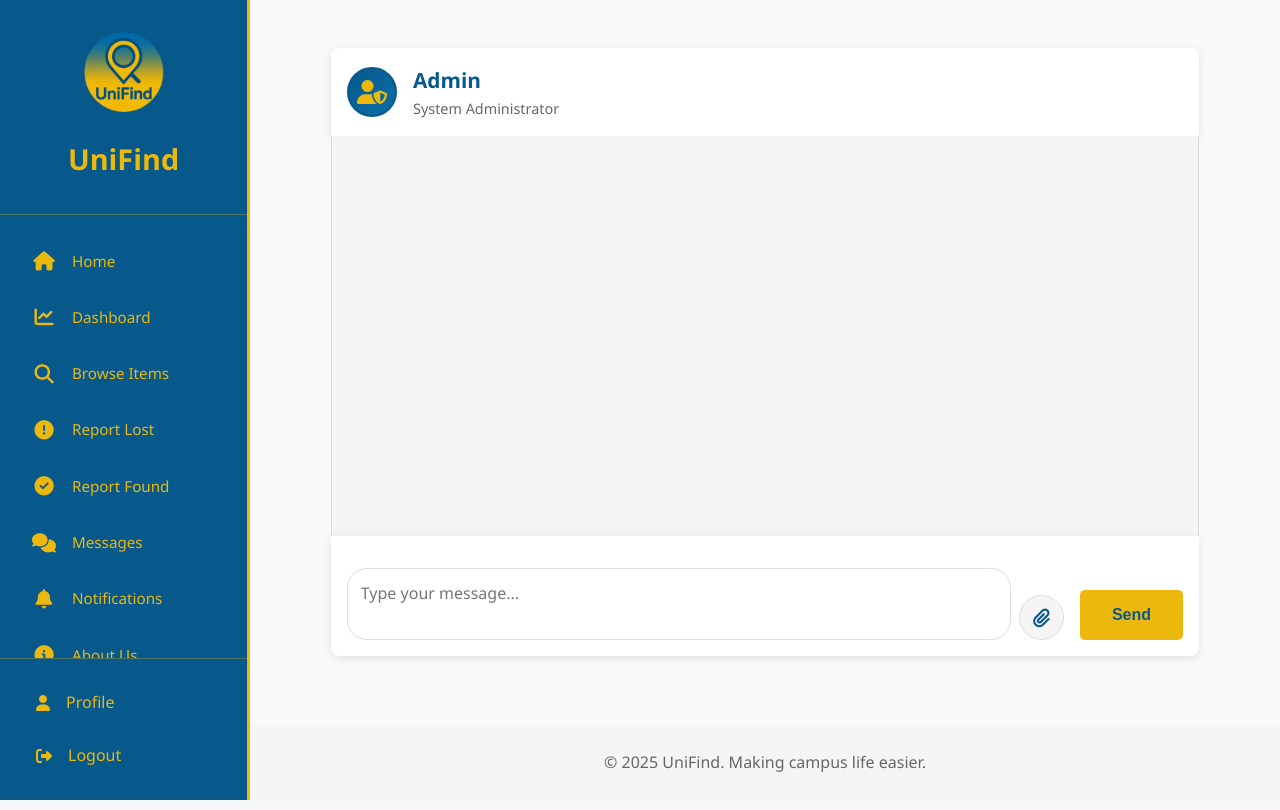
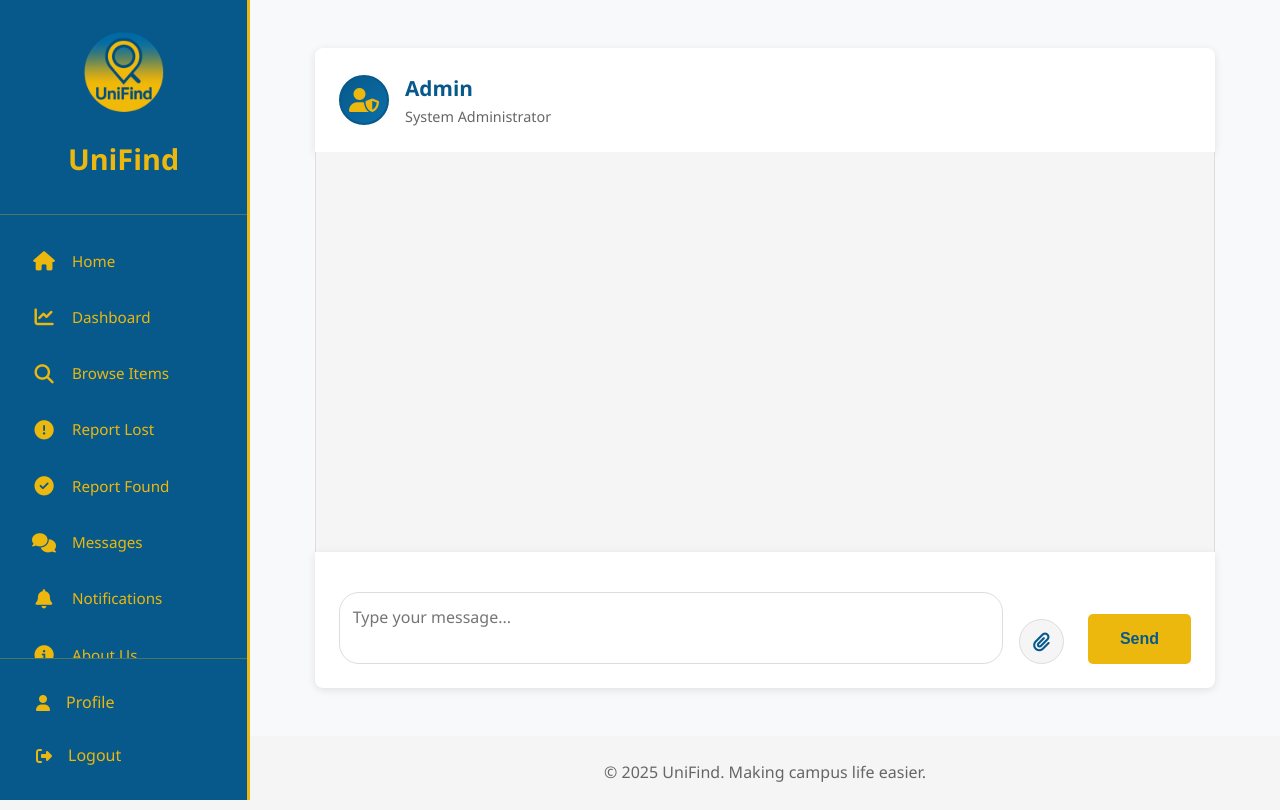
Before and after one commit to ivanzxs/unifind, a Django app: page /messages/conversation/3/ in a window 1280 px wide. Run offline with Django 5.2, Linux system fonts and the light colour scheme; a user stored in the database is signed in; data comes from the database, SQL or seed files in the repository; both versions use the stored data as it was after the commit; data that the repository does not hold is empty.

Commit message:
Restore original design with Cloudinary support

```diff
--- a/templates/messages/conversation.html
+++ b/templates/messages/conversation.html
@@ -47,10 +47,10 @@
 {% block content %}
 <section class="section">
     <div class="container">
-        <div style="max-width: 900px; margin: 0 auto; padding: 0 1rem;">
+        <div style="max-width: 900px; margin: 0 auto;">
 
             <!-- User Header -->
-            <div style="background: white; padding: 1rem; border-radius: 8px 8px 0 0; box-shadow: 0 2px 8px rgba(0,0,0,0.1); display: flex; align-items: center;">
+            <div style="background: white; padding: 1.5rem; border-radius: 8px 8px 0 0; box-shadow: 0 2px 8px rgba(0,0,0,0.1); display: flex; align-items: center;">
                 {% if not other_user %}
                     <!-- No Admin Available -->
                     <div style="width: 50px; height: 50px; border-radius: 50%; background: linear-gradient(135deg, #08598b 0%, #0a6fa8 100%); display: flex; align-items: center; justify-content: center; color: #ecb80d; font-size: 1.5rem; border: 2px solid #08598b; margin-right: 1rem;">
@@ -86,11 +86,11 @@
             </div>
 
             <!-- Messages Container -->
-            <div style="background: #f5f5f5; padding: 1rem; min-height: 400px; max-height: 500px; overflow-y: auto; border-left: 1px solid #ddd; border-right: 1px solid #ddd;">
+            <div style="background: #f5f5f5; padding: 2rem; min-height: 400px; max-height: 500px; overflow-y: auto; border-left: 1px solid #ddd; border-right: 1px solid #ddd;">
                 {% for message in messages %}
                     <!-- Message Bubble -->
                     <div style="margin-bottom: 1rem; display: flex; {% if message.sender == user %}justify-content: flex-end;{% else %}justify-content: flex-start;{% endif %}">
-                        <div style="max-width: 85%; {% if message.sender == user %}background: #08598b; color: white;{% else %}background: white; color: #333;{% endif %} padding: 0.75rem; border-radius: 15px; box-shadow: 0 2px 4px rgba(0,0,0,0.1);">
+                        <div style="max-width: 70%; {% if message.sender == user %}background: #08598b; color: white;{% else %}background: white; color: #333;{% endif %} padding: 1rem; border-radius: 15px; box-shadow: 0 2px 4px rgba(0,0,0,0.1);">
                             {% if message.item %}
                             <!-- Item Preview (messenger reply style) -->
                             <a href="{% url 'items:detail' message.item.id %}" style="display: block; margin-bottom: 0.75rem; text-decoration: none; {% if message.sender == user %}color: white;{% else %}color: inherit;{% endif %}">
@@ -140,13 +140,13 @@
 
             <!-- Message Input -->
             {% if other_user %}
-            <div style="background: white; padding: 1rem; border-radius: 0 0 8px 8px; box-shadow: 0 2px 8px rgba(0,0,0,0.1);">
+            <div style="background: white; padding: 1.5rem; border-radius: 0 0 8px 8px; box-shadow: 0 2px 8px rgba(0,0,0,0.1);">
                 <!-- Image Preview Container -->
                 <div id="imagePreviewContainer" style="display: none; margin-bottom: 1rem; display: flex; flex-wrap: wrap; gap: 0.5rem;">
                     <!-- Images will be dynamically added here -->
                 </div>
 
-                <form method="post" enctype="multipart/form-data" id="messageForm" style="display: flex; gap: 0.5rem; align-items: flex-end; flex-wrap: wrap;">
+                <form method="post" enctype="multipart/form-data" id="messageForm" style="display: flex; gap: 1rem; align-items: flex-end;">
                     {% csrf_token %}
                     <textarea name="content" id="messageContent" placeholder="Type your message..." style="flex: 1; padding: 0.8rem; border: 1px solid #ddd; border-radius: 20px; resize: none; font-family: inherit; font-size: 1rem;" rows="2"></textarea>
                     <label for="messageImage" style="display: inline-flex; align-items: center; justify-content: center; width: 45px; height: 45px; background: #f5f5f5; border: 1px solid #ddd; border-radius: 50%; cursor: pointer; transition: all 0.3s; margin-right: 0.5rem;" onmouseover="this.style.background='#e0e0e0'" onmouseout="this.style.background='#f5f5f5'">
```
Also changed, not shown: db.sqlite3.
